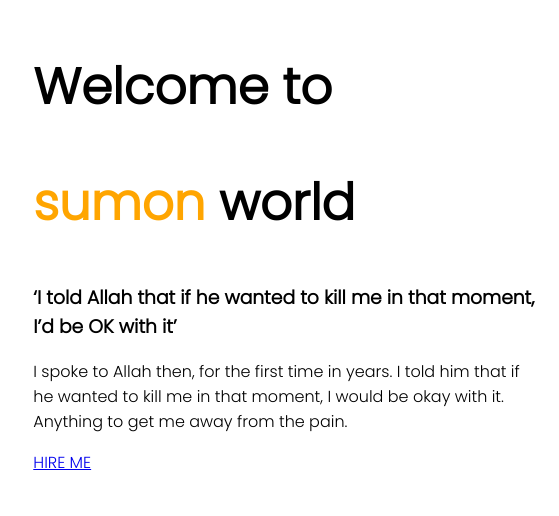
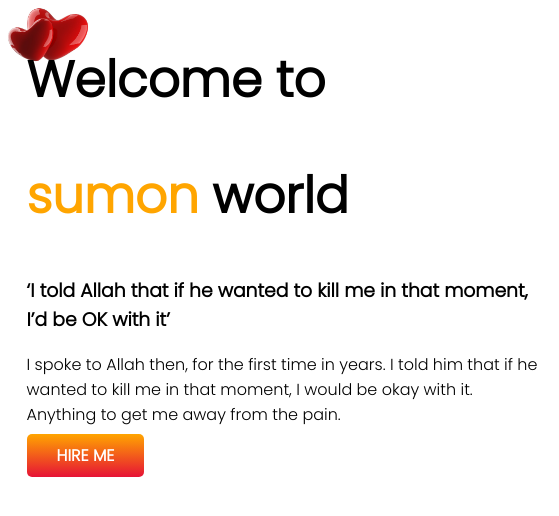
Before and after one commit to ashrafulislamsumon/sumom-o-portfolio, a plain HTML site: page index.html in a window 1280 px wide. Shown: the full height of the page, 0-559 px from the left. Drawn offline with Linux system fonts and the light colour scheme.

Commit message:
banner add

```diff
--- a/index.html
+++ b/index.html
@@ -13,7 +13,7 @@
 </head>
 
 <body>
-    <section>
+    <section class=top-banner>
         <div class="half-width">
             <h1> Welcome to</h1>
             <h1><span class="orange-color"> sumon </span> world </h1>
@@ -21,7 +21,7 @@
             <p>I spoke to Allah then, for the first time in years. I told him that if he wanted to kill me in that
                 moment, I
                 would be okay with it. Anything to get me away from the pain.</p>
-            <a class="link button" target="blamk" href="..https://www.facebook.com/profile.php?id=100012573848242">HIRE
+            <a class="link-button" target="_blank" href="https://www.facebook.com/profile.php?id=100012573848242">HIRE
                 ME</a>
         </div>
         <div class="half-width">
--- a/style.css
+++ b/style.css
@@ -1,5 +1,6 @@
 body{
     font-family: 'Poppins', sans-serif;
+    margin: 1px;
 }
 h1{
     color:black;
@@ -18,7 +19,20 @@ section{
     padding-left:2%;
 }
 .half-width img{
-    width:200%;
-    padding-left:40%;
+    width:100%;
+    padding-left:30%;
 
 }
+.link-button{
+    text-decoration:none;
+    background-image: linear-gradient(orange,rgb(230, 19, 54));
+    padding:10px 30px;
+    color:white;
+    font-weight: 700;
+    border-radius: 5px;
+}
+.top-banner{
+    background-image: url(images/l.jpg);
+    background-size:95px;
+    background-repeat:no-repeat;
+}
```
Also changed, not shown: images/l.jpg (added).
